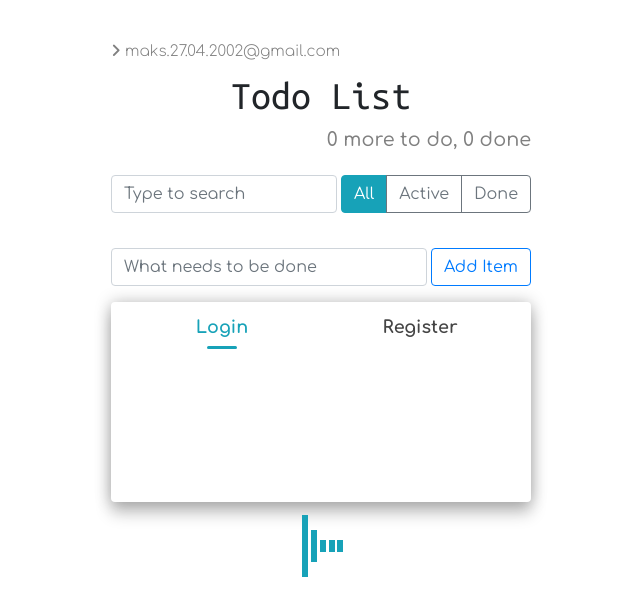
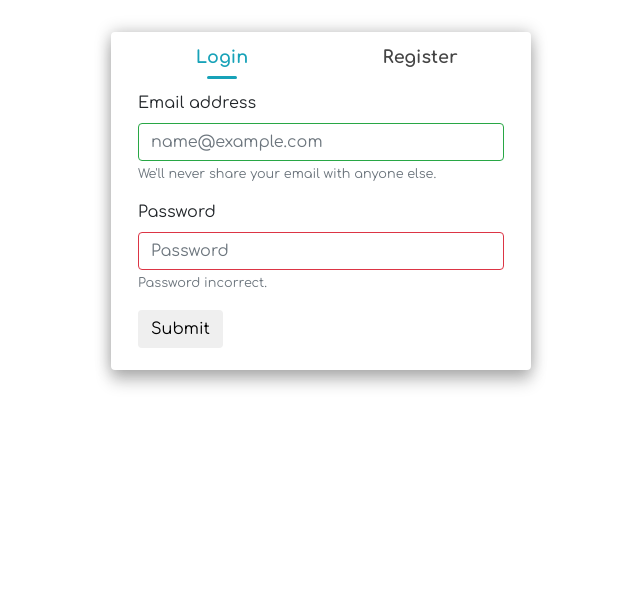
Before and after one commit to GingerBoy14/TODO-list, a React (Create React App) app: page /login in a window 1280 px wide. Shown: the top 616 px of the page, without its empty margins (319-959 px from the left). Built offline with nearby package versions, Linux system fonts and the light colour scheme.

Commit message:
create Routing prototype

```diff
--- a/src/components/App/App.js
+++ b/src/components/App/App.js
@@ -1,122 +1,20 @@
-import React, {Component} from "react";
-
-import AppHeader from "../AppHeader";
-
-import TodoList from "../TodoList";
-import AddItemForm from "../AddItemForm";
-
+import React from "react";
+import {BrowserRouter as Router, Redirect, Route, Switch} from "react-router-dom";
 import "./App.css"
-import Search from "../Search";
+import TodoApp from "../TodoApp";
 import Form from "../Form";
-import Loading from "../Loading";
-export default class App extends Component{
-
-    lastId = 0;
-
-    state={
-        todoData:[],
-        visibleItems:[],
-    };
-
-
-    creatTodoItem(text){
-        return{
-            id:this.lastId++,
-            text,
-            important:false,
-            done:false
-        };
-    };
-
-    toggleProps(arr, id, prop){
-        const idx = arr.findIndex((el) => el.id === id);
-        const oldItem = arr[idx];
-        const newItem = {
-            ...oldItem,
-            [prop]: !oldItem[prop]};
-
-        return [
-            ...arr.slice(0, idx),
-            newItem,
-            ...arr.slice(idx+1)
-        ];
-    };
-
-    deleteItem = (id) => {
-        this.setState(({todoData})=>{
-            const idx = todoData.findIndex((el) => el.id === id);
-            const newArray = [
-                ...todoData.slice(0, idx),
-                ...todoData.slice(idx+1)
-            ];
-            return{
-                todoData: newArray
-            };
-        });
-    };
-
-    addItem = (label) =>{
-        const newItem = this.creatTodoItem(label);
-        this.setState(({todoData})=>{
-            const newArray = [
-                ...todoData,
-                newItem
-            ];
-            return{
-                todoData: newArray
-            };
-        });
-    };
-
-    onToggleDone = (id) =>{
-        this.setState(({ todoData })=>{
-            return{
-                todoData: this.toggleProps(todoData,id,'done')
-            };
-        });
-    };
-
-    onToggleImportant = (id) =>{
-        this.setState(({ todoData })=>{
-            return{
-                todoData: this.toggleProps(todoData,id,'important')
-            };
-        });
-    };
-
-    searchResult = (visibleItems) => {
-        this.setState({visibleItems});
-    };
-
-    render() {
-        const {todoData, visibleItems} = this.state;
-        const doneCount = todoData
-            .filter((el)=>el.done).length;
-        const todoCount = todoData.length - doneCount;
-
+const App = () =>{
         return(
             <div className="todo-app container">
-
-                <AppHeader
-                    toDo={todoCount}
-                    done={doneCount}/>
-
-                <Search
-                    todoData={todoData}
-                    displayData={this.searchResult}/>
-
-                <TodoList
-
-                    todoItem = {visibleItems}
-                    onDeleted={this.deleteItem}
-                    onToggleDone={this.onToggleDone}
-                    onToggleImportant={this.onToggleImportant}/>
-
-                <AddItemForm
-                    onItemAdd = {this.addItem}/>
-                    <Form/>
-                    <Loading/>
+                <Router>
+                    <Switch>
+                        <Route path="/todoApp" component={TodoApp}/>
+                        <Route path="/login" component={Form}/>
+                        <Redirect to="/login"/>
+                    </Switch>
+                </Router>
             </div>
         );
     };
-}
+
+export default App;
--- a/src/components/Form/Form.css
+++ b/src/components/Form/Form.css
@@ -1,6 +1,5 @@
 .login-register-form{
     max-width: 450px;
-    height: 200px;
     display: flex;
     flex-direction: column;
     box-shadow: 0 0 1rem rgba(0, 0, 0, 0.25),
@@ -8,39 +7,7 @@
     border-radius: .25rem;
     padding: .4rem .75rem;
 }
-
-.nav-item{
-    width: 50%;
+.tab-content{
+    margin-bottom: 1rem;
+    margin-top: .75rem;
 }
-
-.login-register-form nav .slider{
-    position: relative;
-    width: 50%;
-    transition: all 0.33s cubic-bezier(0.38, 0.8, 0.32, 1.07);
-}
-.login-register-form nav .slider .indicator{
-     position: relative;
-     width: 15%;
-     max-width: 100%;
-     margin: 0 auto;
-     height: .2rem;
-     background: #17a2b8;
-     border-radius: .25rem;
- }
-
-.nav-pills .nav-link{
-    font-weight: bold;
-    font-size: 1.1rem;
-    padding: .35rem 0;
-    height: 100%;
-    text-align: center;
-    color: #454545;
-    transition: color .25s ease-in-out;
-}
-.nav-pills .nav-link:hover{
-    color: #7D7D7D;
-}
-.nav-pills .nav-link.active{
-    color: #17a2b8;
-    background:  #fff;
-}
--- a/src/components/Form/Form.js
+++ b/src/components/Form/Form.js
@@ -1,66 +1,34 @@
 import React, {useState} from "react";
 import "./Form.css"
+
+import Nav from "./Tabs"
 import LoginForm from "./LoginForm/LoginForm";
 import RegisterForm from "./RegisterForm/RegisterForm";
+
 const Form = () =>{
+    const [id,setId] = useState(1);
+    const changeContent = (contentId) =>{
+        switch (contentId) {
+            case 1:{
+                setId(1);
+                break;
+            }
+            case 2:{
+                setId(2);
+                break;
+            }
+            default: setId(1);
+        }
+    };
+    const content = id===1 ? <LoginForm/> : <RegisterForm/>;
     return(
         <div className="login-register-form">
-            <Nav/>
+            <Nav changeContent={(id)=>changeContent(id)}/>
             <div className="tab-content">
-
+                {content}
             </div>
         </div>
     );
 };
 
-const Nav = () =>{
-    const [activate, setActive] = useState(true);
-    const active = (activation) =>{
-        if(!activation){
-            return '';
-        }else{
-            return 'active';
-        }
-    };
-    let sliderStyle;
-    if(activate){
-        sliderStyle={};
-    }else{
-        sliderStyle={
-            transform:'translateX(100%)'
-        }
-    }
-    return(
-      <nav>
-          <ul className="nav nav-pills" role="tablist">
-              <li className="nav-item" >
-                  <a
-                      className={`nav-link ${active(activate)}`}
-                      data-toggle="pill"
-                      href="#login"
-                      onClick={
-                          ()=> setActive(true)
-                      }>
-                      Login
-                  </a>
-              </li>
-              <li className="nav-item">
-                  <a
-                      className={`nav-link ${active(!activate)}`}
-                      data-toggle="pill"
-                      href="#login"
-                      onClick={
-                          ()=> setActive(false)
-                      }
-                  che>
-                      Register</a>
-              </li>
-          </ul>
-          <div className="slider" style={sliderStyle}>
-              <div className="indicator"/>
-          </div>
-      </nav>
-  );
-};
-
 export default Form;
--- a/src/components/Form/LoginForm/LoginForm.js
+++ b/src/components/Form/LoginForm/LoginForm.js
@@ -1,8 +1,9 @@
 import React from "react";
+import {withRouter} from "react-router-dom";
 
-const LoginForm = () =>{
+const LoginForm = ({ history }) =>{
     return(
-        <div id="login" className="container tab-pane active">
+        <div className="container">
             <form>
                 <div className="form-group">
                     <label htmlFor="exampleFormControlInput1">Email address</label>
@@ -17,10 +18,16 @@ const LoginForm = () =>{
                            placeholder="Password"/>
                     <small id="emailHelp" className="form-text text-muted">Password incorrect.</small>
                 </div>
-                <button type="submit" className="btn">Submit</button>
+                <button type="submit"
+                        className="btn"
+                        onClick={
+                            ()=>history.push("/todoApp")
+                        }>
+                    Submit
+                </button>
             </form>
         </div>
     );
 };
 
-export default LoginForm;
+export default withRouter(LoginForm);
--- a/src/components/Form/RegisterForm/RegisterForm.js
+++ b/src/components/Form/RegisterForm/RegisterForm.js
@@ -1,16 +1,12 @@
 import React from "react";
+import {withRouter} from "react-router-dom";
 
-const RegisterForm = () =>{
+const RegisterForm = ({ history }) =>{
 
     return(
-        <div id="regis" className="container tab-pane fade ">
+        <div className="container">
             <form>
-                <div className="form-group">
-                    <label htmlFor="InputName">Full Name</label>
-                    <input type="text" className="form-control is-valid" id="InputName" placeholder="Full Name"/>
-                    <small id="emailHelp" className="form-text text-muted">We'll never share your email with
-                        anyone else.</small>
-                </div>
+
                 <div className="form-group">
                     <label htmlFor="InputUsername">Username</label>
                     <input type="text" className="form-control is-valid" id="InputUsername"
@@ -31,14 +27,16 @@ const RegisterForm = () =>{
                            placeholder="Password"/>
                     <small id="emailHelp" className="form-text text-muted">Password incorrect.</small>
                 </div>
-                <div className="form-group">
-                    <label htmlFor="exampleInputPasswordVer">Verify Password</label>
-                    <input type="password" className="form-control is-invalid" id="exampleInputPasswordVer"
-                           placeholder="Password"/>
-                </div>
-                <button type="submit" className="btn btn-primary">Submit</button>
+
+                <button type="submit"
+                        className="btn"
+                        onClick={
+                            ()=>history.push("/todoApp")
+                        }>
+                    Submit
+                </button>
             </form>
         </div>
     );
 };
-export default RegisterForm;
+export default withRouter(RegisterForm);
--- /dev/null
+++ b/src/components/Form/Tabs/Tabs.css
@@ -0,0 +1,37 @@
+
+.nav-item{
+    width: 50%;
+}
+
+.login-register-form nav .slider{
+    position: relative;
+    width: 50%;
+    transition: all 0.33s cubic-bezier(0.38, 0.8, 0.32, 1.07);
+}
+.login-register-form nav .slider .indicator{
+    position: relative;
+    width: 15%;
+    max-width: 100%;
+    margin: 0 auto;
+    height: .2rem;
+    background: #17a2b8;
+    border-radius: .25rem;
+}
+
+.nav-pills .nav-link{
+    cursor: pointer;
+    font-weight: bold;
+    font-size: 1.1rem;
+    padding: .35rem 0;
+    height: 100%;
+    text-align: center;
+    color: #454545;
+    transition: color .25s ease-in-out;
+}
+.nav-pills .nav-link:hover{
+    color: #7D7D7D;
+}
+.nav-pills .nav-link.active{
+    color: #17a2b8;
+    background:  #fff;
+}
--- /dev/null
+++ b/src/components/Form/Tabs/Tabs.js
@@ -0,0 +1,40 @@
+import React, {useState} from "react";
+import "./Tabs.css"
+const Tabs = ({ changeContent }) =>{
+    const [activate, setActive] = useState(true);
+    const active = (activation) =>activation ? 'active' : null;
+
+    const sliderStyle = !activate ? { transform:'translateX(100%)' } : null;
+
+    return(
+        <nav>
+            <ul className="nav nav-pills">
+                <li className="nav-item" >
+                  <span
+                      className={`nav-link ${active(activate)}`}
+                      onClick={()=>{
+                          setActive(true);
+                          changeContent(1);
+                      }}>
+                      Login
+                  </span>
+                </li>
+                <li className="nav-item">
+                  <span
+                      className={`nav-link ${active(!activate)}`}
+                      onClick={()=>{
+                          setActive(false);
+                          changeContent(2);
+                      }}>
+                      Register
+                  </span>
+                </li>
+            </ul>
+            <div className="slider" style={sliderStyle}>
+                <div className="indicator"/>
+            </div>
+        </nav>
+    );
+};
+
+export default Tabs;
--- /dev/null
+++ b/src/components/Form/Tabs/index.js
@@ -0,0 +1,2 @@
+import Tabs from "./Tabs";
+export default Tabs;
--- /dev/null
+++ b/src/components/TodoApp/TodoApp.js
@@ -0,0 +1,125 @@
+import React, {Component} from "react";
+
+import AppHeader from "../AppHeader";
+
+import TodoList from "../TodoList";
+import AddItemForm from "../AddItemForm";
+
+import Search from "../Search";
+import Form from "../Form";
+import Loading from "../Loading";
+const TodoApp = () => {
+    return class extends Component{
+
+        lastId = 0;
+
+        state={
+            todoData:[],
+            visibleItems:[],
+        };
+
+
+        creatTodoItem(text){
+            return{
+                id:this.lastId++,
+                text,
+                important:false,
+                done:false
+            };
+        };
+
+        toggleProps(arr, id, prop){
+            const idx = arr.findIndex((el) => el.id === id);
+            const oldItem = arr[idx];
+            const newItem = {
+                ...oldItem,
+                [prop]: !oldItem[prop]};
+
+            return [
+                ...arr.slice(0, idx),
+                newItem,
+                ...arr.slice(idx+1)
+            ];
+        };
+
+        deleteItem = (id) => {
+            this.setState(({todoData})=>{
+                const idx = todoData.findIndex((el) => el.id === id);
+                const newArray = [
+                    ...todoData.slice(0, idx),
+                    ...todoData.slice(idx+1)
+                ];
+                return{
+                    todoData: newArray
+                };
+            });
+        };
+
+        addItem = (label) =>{
+            const newItem = this.creatTodoItem(label);
+            this.setState(({todoData})=>{
+                const newArray = [
+                    ...todoData,
+                    newItem
+                ];
+                return{
+                    todoData: newArray
+                };
+            });
+        };
+
+        onToggleDone = (id) =>{
+            this.setState(({ todoData })=>{
+                return{
+                    todoData: this.toggleProps(todoData,id,'done')
+                };
+            });
+        };
+
+        onToggleImportant = (id) =>{
+            this.setState(({ todoData })=>{
+                return{
+                    todoData: this.toggleProps(todoData,id,'important')
+                };
+            });
+        };
+
+        searchResult = (visibleItems) => {
+            this.setState({visibleItems});
+        };
+
+        render() {
+            const {todoData, visibleItems} = this.state;
+            const doneCount = todoData
+                .filter((el)=>el.done).length;
+            const todoCount = todoData.length - doneCount;
+
+            return(
+                <div className="todo-app container">
+
+                    <AppHeader
+                        toDo={todoCount}
+                        done={doneCount}/>
+
+                    <Search
+                        todoData={todoData}
+                        displayData={this.searchResult}/>
+
+                    <TodoList
+
+                        todoItem = {visibleItems}
+                        onDeleted={this.deleteItem}
+                        onToggleDone={this.onToggleDone}
+                        onToggleImportant={this.onToggleImportant}/>
+
+                    <AddItemForm
+                        onItemAdd = {this.addItem}/>
+                    <Form/>
+                    <Loading/>
+                </div>
+            );
+        };
+    }
+};
+
+export default TodoApp;
--- /dev/null
+++ b/src/components/TodoApp/index.js
@@ -0,0 +1,2 @@
+import TodoApp from "./TodoApp";
+export default TodoApp;
```
Also changed, not shown: src/components/TodoApp/TodoApp.css (added).
